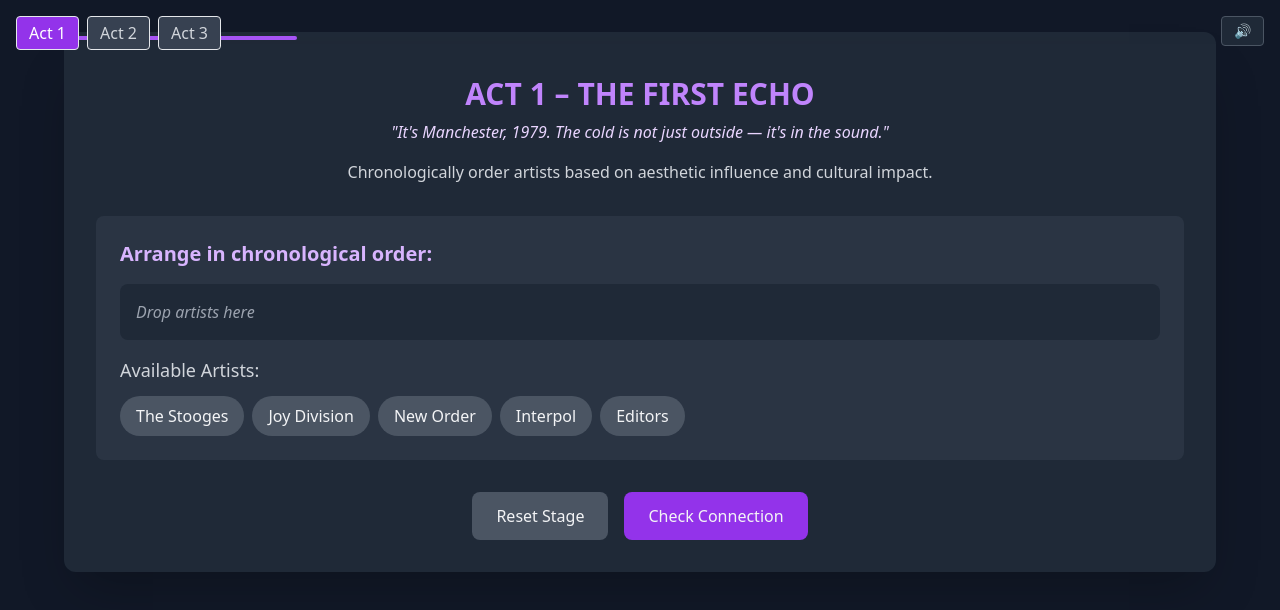
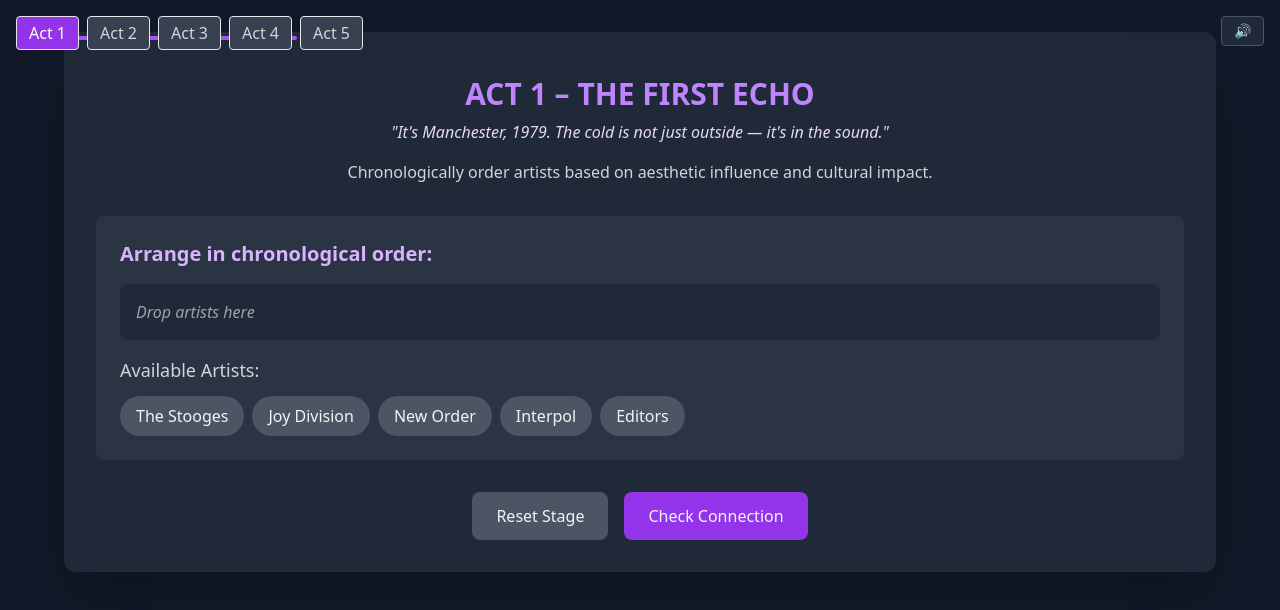
Before and after one commit to tedtheotheodoro/Tuned-to-Dissonance, a React (Vite) app: page / in a window 1280 px wide. Shown: the top 610 px of the page. Built offline with nearby package versions, Linux system fonts and the light colour scheme.

Commit message:
Add Acts 4 and 5 structure and navigation buttons

```diff
--- a/src/TunedToDissonance.jsx
+++ b/src/TunedToDissonance.jsx
@@ -4,11 +4,13 @@
 import act1Stages from './components/data/act1Stages.js';
 import act2Stages from './components/data/act2Stages.js';
 import act3Stages from './components/data/act3Stages.js';
+import act4Stages from './components/data/act4Stages.js';
+import act5Stages from './components/data/act5Stages.js';
 import TimelineStage from './components/stages/TimelineStage';
 import SelectionStage from './components/stages/SelectionStage';
 import PairsStage from './components/stages/PairsStage';
 import CategorizationStage from './components/stages/CategorizationStage';
-import CreativeStage from "./components/stages/creativeStage";
+import CreativeStage from "./components/stages/CreativeStage";
 
 
 
@@ -46,7 +48,7 @@
   "creative-composition": CreativeStage
 };
 
-const allActs = { 1: act1Stages, 2: act2Stages, 3: act3Stages };
+const allActs = { 1: act1Stages, 2: act2Stages, 3: act3Stages, 4: act4Stages, 5: act4Stages};
 
 function TunedToDissonance() {
   const [currentAct, setCurrentAct] = useState(1);
@@ -187,7 +189,7 @@
       <AudioController trackName={stage.audioTrack} isMuted={isMuted} />
 
       <div className="absolute top-4 left-4 z-50 flex gap-2">
-        {[1, 2, 3].map(act => (
+        {[1, 2, 3, 4, 5].map(act => (
           <button
             key={act}
             onClick={() => {
```
